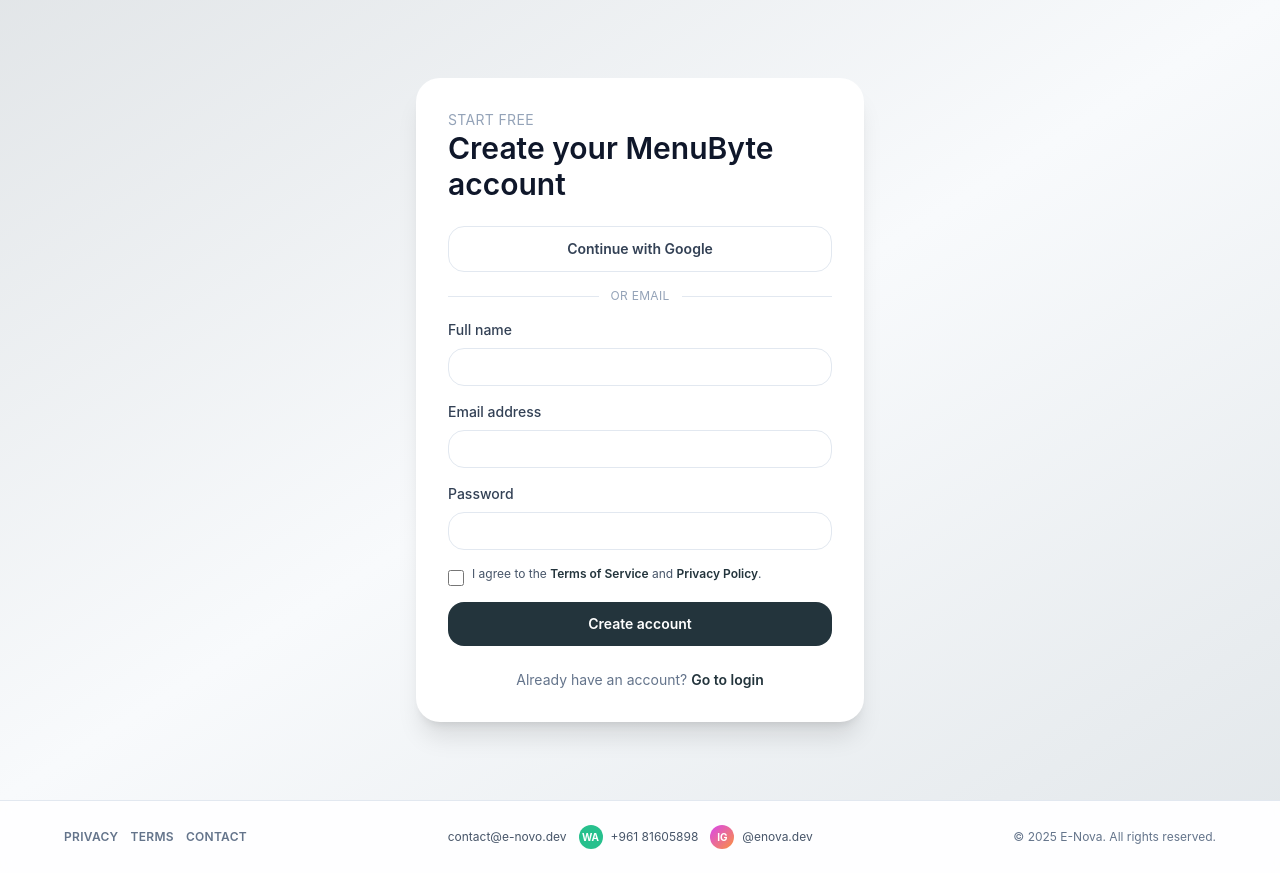
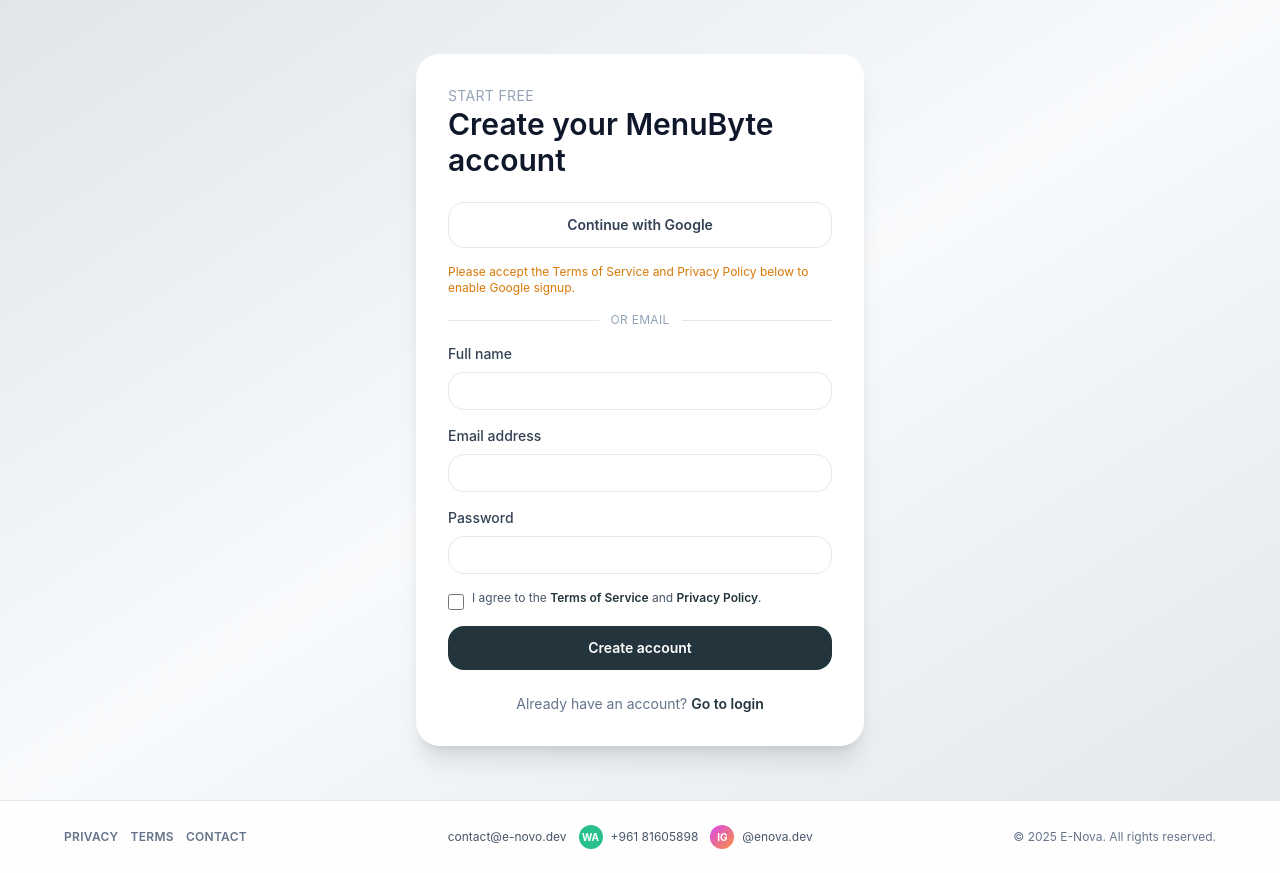
Before and after one commit to EmileGhorra/menubyte, a Next.js app: page /signup in a window 1280 px wide. Built offline with nearby package versions, Linux system fonts and the light colour scheme.

Commit message:
adding legal pages

```diff
--- a/app/signup/page.tsx
+++ b/app/signup/page.tsx
@@ -72,6 +72,11 @@ export default function SignupPage() {
           >
             {isGoogleLoading ? 'Connecting…' : 'Continue with Google'}
           </button>
+          {!form.agreed && (
+            <p className="text-xs text-amber-600">
+              Please accept the Terms of Service and Privacy Policy below to enable Google signup.
+            </p>
+          )}
           <div className="flex items-center gap-3 text-xs uppercase tracking-wide text-slate-400">
             <span className="h-px flex-1 bg-slate-200" />
             or email
```
